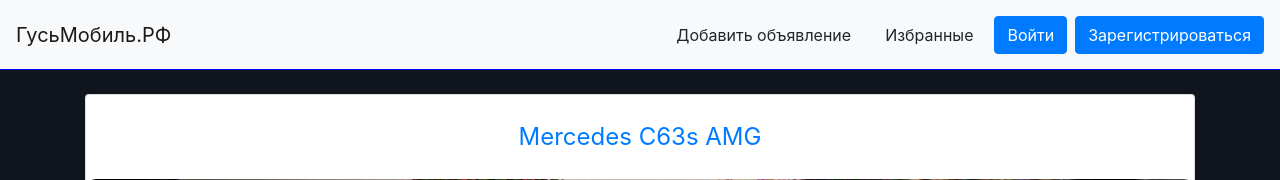
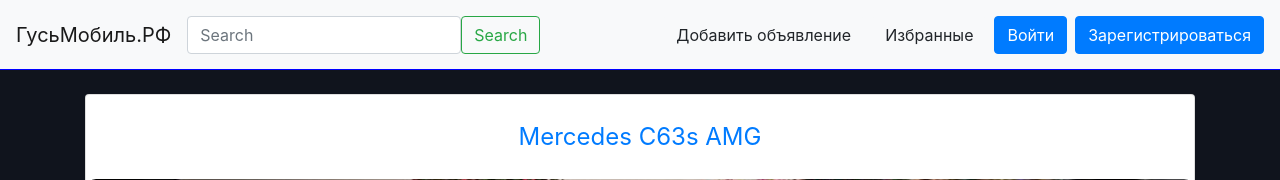
Before and after one commit to JimmyNeutron228/Gusmobil, a Flask app: page /add/1 in a window 1280 px wide. Shown: the top 180 px of the page. Run offline with Flask 2, Linux system fonts and the light colour scheme; data comes from the database, SQL or seed files in the repository; some libraries are stand-ins or nearby versions.

Commit message:
файл requirements.txt

```diff
--- a/templates/base.html
+++ b/templates/base.html
@@ -17,11 +17,11 @@
     <div class="content">
         <nav class="navbar navbar-expand-lg sticky-top navbar-light bg-light">
             <a class="navbar-brand" href="/">ГусьМобиль.РФ</a>
-            <button class="navbar-toggler" type="button" data-toggle="collapse"
-                    data-target="#navbarSupportedContent" aria-controls="navbarSupportedContent"
-                    aria-expanded="false" aria-label="Toggle navigation">
-                <span class="navbar-toggler-icon"></span>
-            </button>
+            <form class="d-flex">
+                <input class="form-control me-2" type="search" placeholder="Search"
+                       aria-label="Search">
+                <button class="btn btn-outline-success" type="submit">Search</button>
+            </form>
             <div class="collapse navbar-collapse mr-auto" id="navbarSupportedContent">
                 <a class="mr-auto"></a>
                 <p class="mt-1 mb-1">
```
Also changed, not shown: requirements.txt (added, +19 -0 lines).
